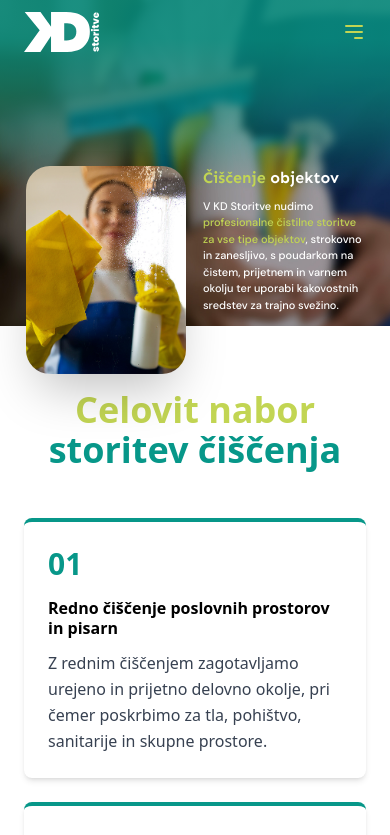
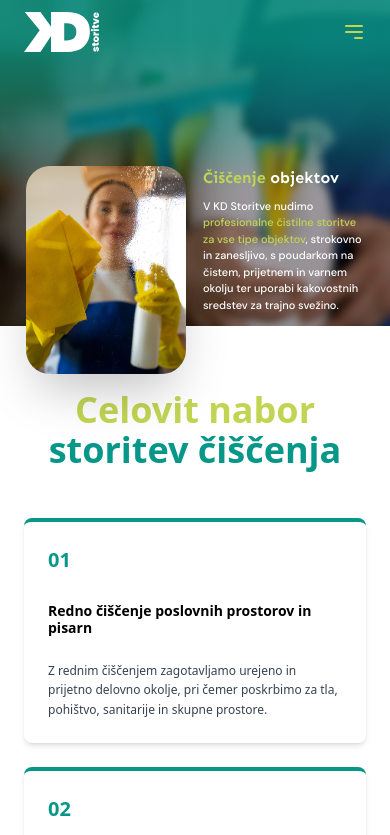
Before and after one commit to RexBasiliscus/kds-landing-page, a React (Vite) app: page /ciscenje in a window 390 px wide. Shown: the top 835 px of the page. Built offline with nearby package versions, Linux system fonts and the light colour scheme; no server answers.

Commit message:
Fixed responsive design for Homepage Hero and Services cards.

```diff
--- a/src/components/Hero.jsx
+++ b/src/components/Hero.jsx
@@ -3,7 +3,7 @@ import bckImg from "../assets/bckg-fix.jpg";
 const Hero = () => {
   return (
     <section
-      className="relative min-h-[50vh] sm:min-h-[60vh] md:min-h-[70vh] lg:min-h-[80vh] -mt-16 pt-16 overflow-hidden"
+      className="relative min-h-[50vh] sm:min-h-[60vh] md:min-h-[70vh] lg:min-h-[70vh] -mt-16 pt-16 overflow-hidden"
       style={{
         /* tuned multi-stop gradient to better match the provided design */
         backgroundImage: `linear-gradient(180deg, rgba(6,144,128,0.85) 0%, rgba(6,144,128,0.65) 30%, rgba(7,151,137,0.35) 60%, rgba(7,151,137,0) 100%), url(${bckImg})`,
--- a/src/components/Services.jsx
+++ b/src/components/Services.jsx
@@ -11,15 +11,15 @@ const Services = ({ services = [] }) => {
           {services.map((service, i) => (
             <div
               key={i}
-              className="bg-white rounded-lg shadow-md p-6 md:p-8 sm:h-[285px] md:h-[380px] lg:h-[380px] hover:shadow-lg transition-shadow border-t-4 border-primary flex flex-col"
+              className="bg-white rounded-lg shadow-md p-6 md:p-6 sm:h-[285px] md:h-[360px] lg:h-[480px] hover:shadow-lg transition-shadow border-t-4 border-primary flex flex-col gap-3"
             >
-              <p className="text-3xl md:text-4xl font-bold text-primary mb-4">
+              <p className="text-xl sm:text-3xl md:text-4xl font-bold text-primary mb-4">
                 {String(i + 1).padStart(2, "0")}
               </p>
-              <h2 className="lg:text-2xl md:text-lg sm:text-lg font-bold text-black mb-3 leading-tight">
+              <h2 className="text-sm sm:text-lg md:text-lg lg:text-2xl font-bold text-black mb-3 leading-tight">
                 {service.title}
               </h2>
-              <p className="md:text-base lg:text-lg sm:text-base text-gray-700 leading-relaxed flex-1">
+              <p className="text-xs sm:text-base md:text-base lg:text-lg text-gray-700 leading-relaxed flex-1">
                 {service.description}
               </p>
             </div>
```
